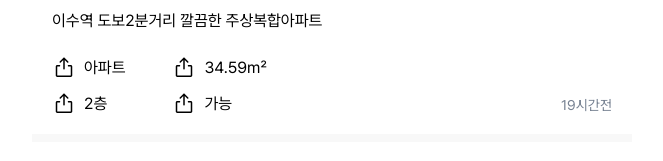
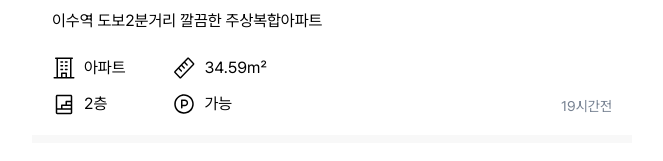
Before and after one commit to FC-DEV3-Final-Project/zoop-frontend, a Next.js app: page /property/1 in a window 1280 px wide. Shown: the part 450-611 px from the top of the page, without its empty margins (308-971 px from the left). Built offline with nearby package versions, Linux system fonts and the light colour scheme.

Commit message:
design: svg 반영

```diff
--- a/src/app/property/[id]/components/detail/InfoBox.tsx
+++ b/src/app/property/[id]/components/detail/InfoBox.tsx
@@ -1,6 +1,17 @@
 import Image from "next/image";
 
 export default function PropertyInfoBox() {
+  const infoColumns = [
+    [
+      { icon: "/icons/building.svg", label: "아파트" },
+      { icon: "/icons/stairs.svg", label: "2층" },
+    ],
+    [
+      { icon: "/icons/ruler.svg", label: "34.59m²" },
+      { icon: "/icons/parking.svg", label: "가능" },
+    ],
+  ];
+
   return (
     <div className="flex w-full flex-col gap-[24px] bg-white px-[20px] py-[18px] text-black">
       <div className="flex justify-between">
@@ -27,29 +38,16 @@ export default function PropertyInfoBox() {
       {/* 아이콘 섹션 */}
       <div className="flex w-full items-end justify-between">
         <div className="flex gap-[47px]">
-          {/* 아파트 / 2층 */}
-          <div className="flex flex-col gap-3">
-            <div className="flex items-center gap-2">
-              <Image src="/icons/share.svg" alt="건물" width={24} height={24} />
-              <span>아파트</span>
+          {infoColumns.map((column, colIdx) => (
+            <div key={colIdx} className="flex flex-col gap-3">
+              {column.map((item, idx) => (
+                <div key={idx} className="flex items-center gap-2">
+                  <Image src={item.icon} alt={item.label} width={24} height={24} />
+                  <span>{item.label}</span>
+                </div>
+              ))}
             </div>
-            <div className="flex items-center gap-2">
-              <Image src="/icons/share.svg" alt="층수" width={24} height={24} />
-              <span>2층</span>
-            </div>
-          </div>
-
-          {/* 면적 / 주차 */}
-          <div className="flex flex-col gap-3">
-            <div className="flex items-center gap-2">
-              <Image src="/icons/share.svg" alt="면적" width={24} height={24} />
-              <span>34.59m²</span>
-            </div>
-            <div className="flex items-center gap-2">
-              <Image src="/icons/share.svg" alt="주차" width={24} height={24} />
-              <span>가능</span>
-            </div>
-          </div>
+          ))}
         </div>
         <div className="whitespace-nowrap text-body2 text-gray-800">19시간전</div>
       </div>
```
